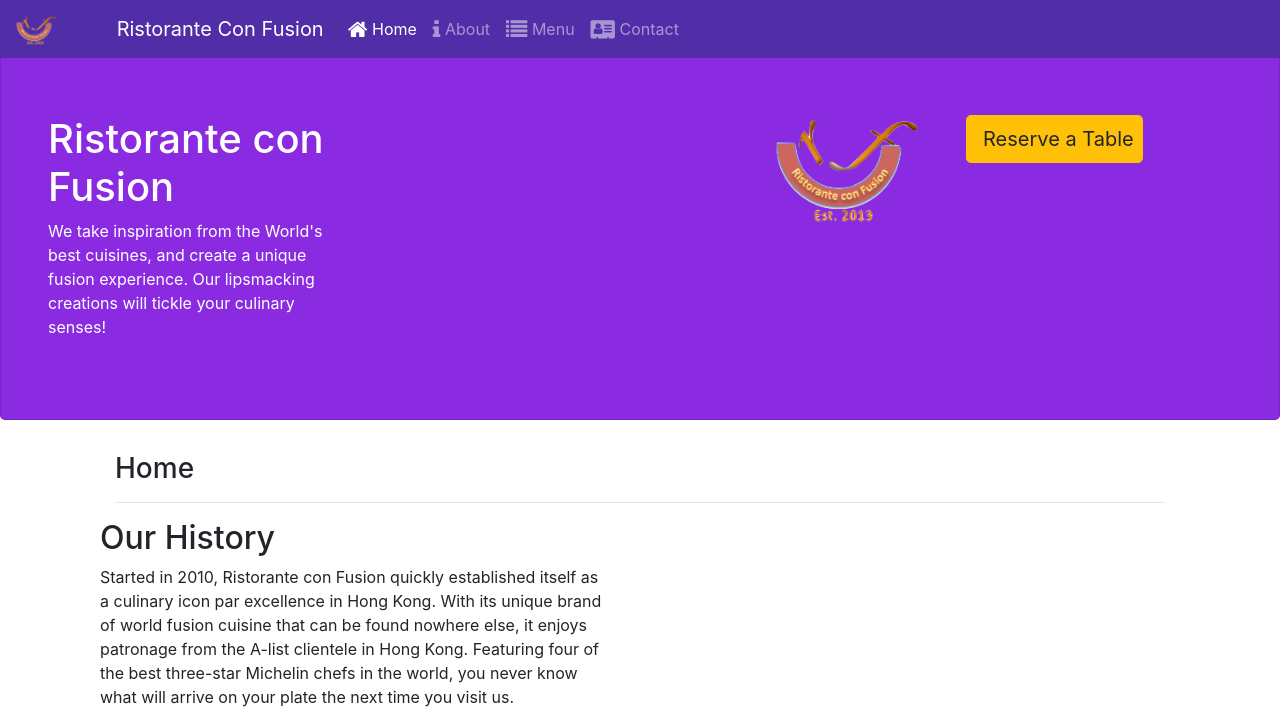
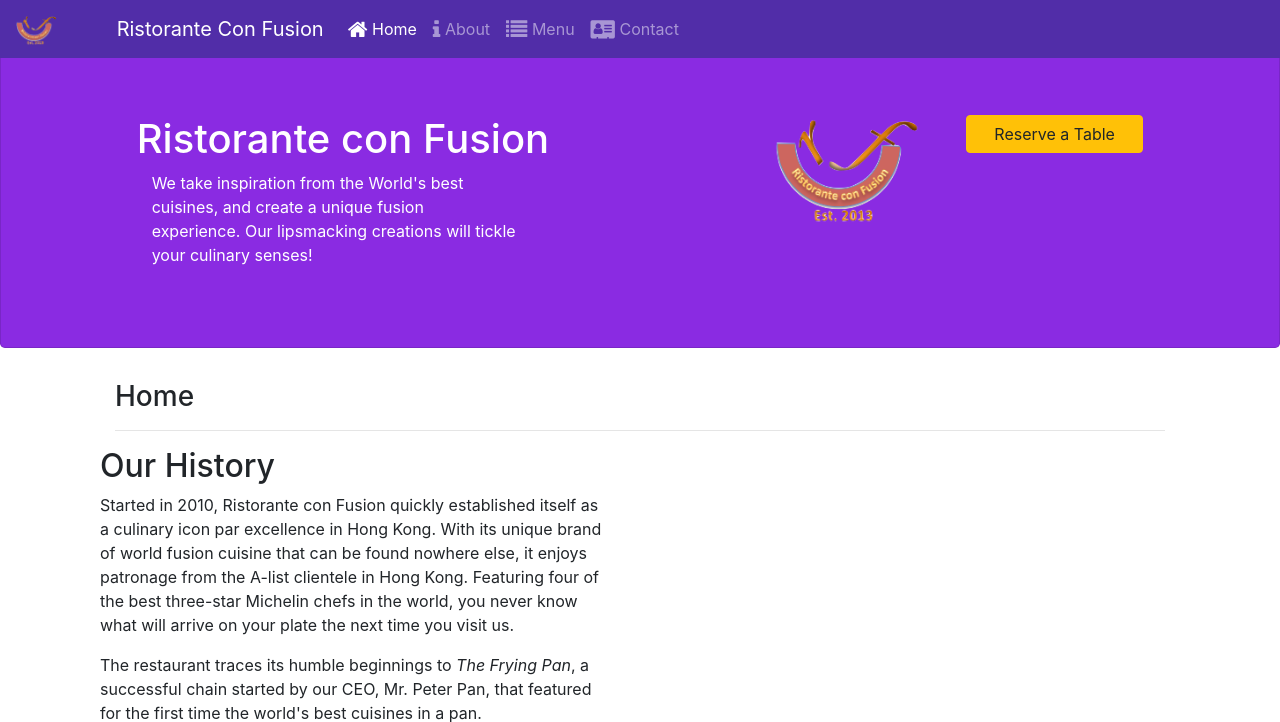
Before and after one commit to Farithul/CoruserUIBootstrap4, a website: page index.html in a window 1280 px wide. Shown: the top 722 px of the page. Drawn offline with nearby package versions, Linux system fonts and the light colour scheme.

Commit message:
Assignment2Update

```diff
--- a/index.html
+++ b/index.html
@@ -37,18 +37,16 @@
         </div>
     </nav>
 
-    <header class="card jumbotron" style="background-color:blueviolet;color: white;">
+    <header class="card jumbotron" id="jumbotron">
         <div class="row row content">
-            <div class="col-sm-7">
-                <div>
+            <div class="col-sm-6 col offset-1">
 
-                    <div class="row row-header container">
-                        <div class="col-12 col-sm-6">
+
                             <h1>Ristorante con Fusion</h1>
+                            <div class="col-sm-8">
                             <p>We take inspiration from the World's best cuisines, and create a unique fusion experience. Our lipsmacking creations will tickle your culinary senses!</p>
-                        </div>
-                    </div>
-                </div>
+                            </div>
+
             </div>
        <div class="col-sm-2">
     <div class="col-12 col-sm align-self-center">
@@ -57,8 +55,8 @@
     </div>
 
        <div class="col-sm-2">
-        <button type="button" class="btn btn-warning btn-lg btn-block">Reserve a Table</button>
 
+        <a href="#reserve" class="btn btn-block btn-warning">Reserve a Table</a>
     </div>
         </div>
 
@@ -181,7 +179,7 @@
                 <div class="row row-content">
                     <div class="col-12 col-sm-2"></div>
                  <div class="col-12 col-sm-8">
-
+                    <form id="reserve">
                         <div class="card">
                             <h3 class="card-header bg-warning text-white">Reserve a Table</h3>
                             <div class="card-body">
@@ -231,10 +229,12 @@
                                 </dl>
                             </div>
                         </div>
+                    </form>
                     </div>
                     <div class="col-12 col-sm-2"></div>
                 </div>
             </div>
+
             <br>
     <footer class="footer jumbotron">
         <div class="container">
--- a/style.css
+++ b/style.css
@@ -6,3 +6,10 @@ body{
 .navbar-dark {
      background-color: #512DA8;
 }
+
+
+
+#jumbotron{
+    background-color:blueviolet;
+    color: white;
+}
```
Also changed, not shown: aboutus.html (+4 -1 lines).
